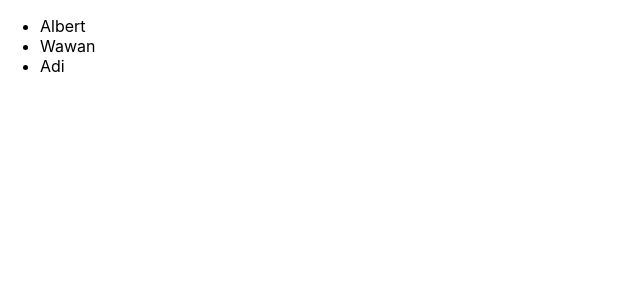
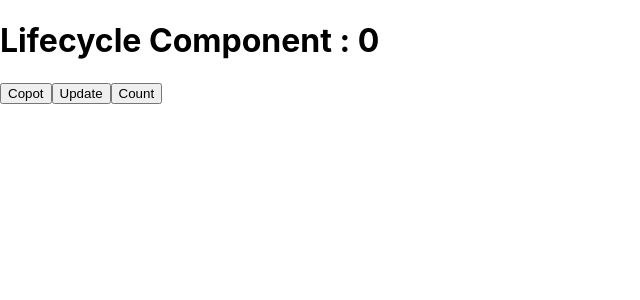
Before and after one commit to albertofcyber98/tutorial-reactv1, a React (Create React App) app: page / in a window 1280 px wide. Shown: the top 300 px of the page, without its empty margins (0-640 px from the left). Built offline with nearby package versions, Linux system fonts and the light colour scheme.

Commit message:
5. Lifecycle

```diff
--- a/package.json
+++ b/package.json
@@ -13,6 +13,7 @@
     "react-dom": "^17.0.2",
     "react-scripts": "4.0.3",
     "styled-components": "^5.3.3",
+    "validatorjs": "^3.22.1",
     "web-vitals": "^1.1.2"
   },
   "scripts": {
--- a/src/App.js
+++ b/src/App.js
@@ -1,9 +1,9 @@
 import React from "react";
-import Rendering from "./Materi/Rendering/Index";
+import Lifecycle from "./Materi/Lifecycle/Index";
 function App(){
   return(
     <div className="App">
-      <Rendering/>
+      <Lifecycle/>
     </div>
   )
 }
--- /dev/null
+++ b/src/Materi/Lifecycle/Index.jsx
@@ -0,0 +1,24 @@
+import React from "react";
+import Title from "./Pembahasan/Title";
+
+export default class Lifecycle extends React.Component{
+    state = {
+        name:"Component",
+        view: true,
+        count: 0
+    }
+    render(){
+        console.log('RENDER')
+        return(
+            <div>
+                {
+                    this.state.view && <Title name={this.state.name} count={this.state.count} />
+                }
+
+                <button onClick={() => this.setState({view:false})}>Copot</button>
+                <button onClick={() => this.setState({name:'Class'})}>Update</button>
+                <button onClick={() => this.setState({count:this.state.count+1})}>Count</button>
+            </div>
+        )
+    }
+}
--- /dev/null
+++ b/src/Materi/Lifecycle/Pembahasan/Title.jsx
@@ -0,0 +1,54 @@
+import React from "react";
+
+export default class Title extends React.Component{
+    constructor(props){
+        super(props);
+        this.state = {
+            title: 'Lifecycle'
+        }
+        console.log('CONSTRUCTOR')
+    }
+
+    static getDerivedStateFromProps(props, state){
+        console.group('Get derived state from props');
+        console.log('props: ', props);
+        console.log('state: ', state);
+        console.groupEnd();
+        return null;
+    }
+    shouldComponentUpdate(nextProps, nextState){
+        console.group('SHOULD UPDATE');
+        console.log('nextProps: ', nextProps);
+        console.log('nextState: ', nextState);
+        console.log('this props: ', this.props);
+        console.log('this state: ', this.state);
+        console.groupEnd();
+        return true;
+    }
+    render(){
+        console.log('RENDER')
+        return(
+            <div>
+                <h1>{this.state.title} {this.props.name} : {this.props.count}</h1>
+            </div>
+        )
+    }
+    getSnapshotBeforeUpdate(prevProps, prevState){
+        console.group('Get snapshot before update');
+        console.log('prevProps: ', prevProps);
+        console.log('prevState: ', prevState);
+        console.log('this props: ', this.props);
+        console.log('this state: ', this.state);
+        console.groupEnd();
+        return null;
+    }
+    componentDidMount(){
+        console.log('DID MOUNT');
+    }
+    componentDidUpdate(){
+        console.log('DID UPDATE');
+    }
+    componentWillUnmount(){
+        console.log('WILL UNMOUNT');
+    }
+}
```
Also changed, not shown: 1 other file (tests, documents, lock files or other folders).
